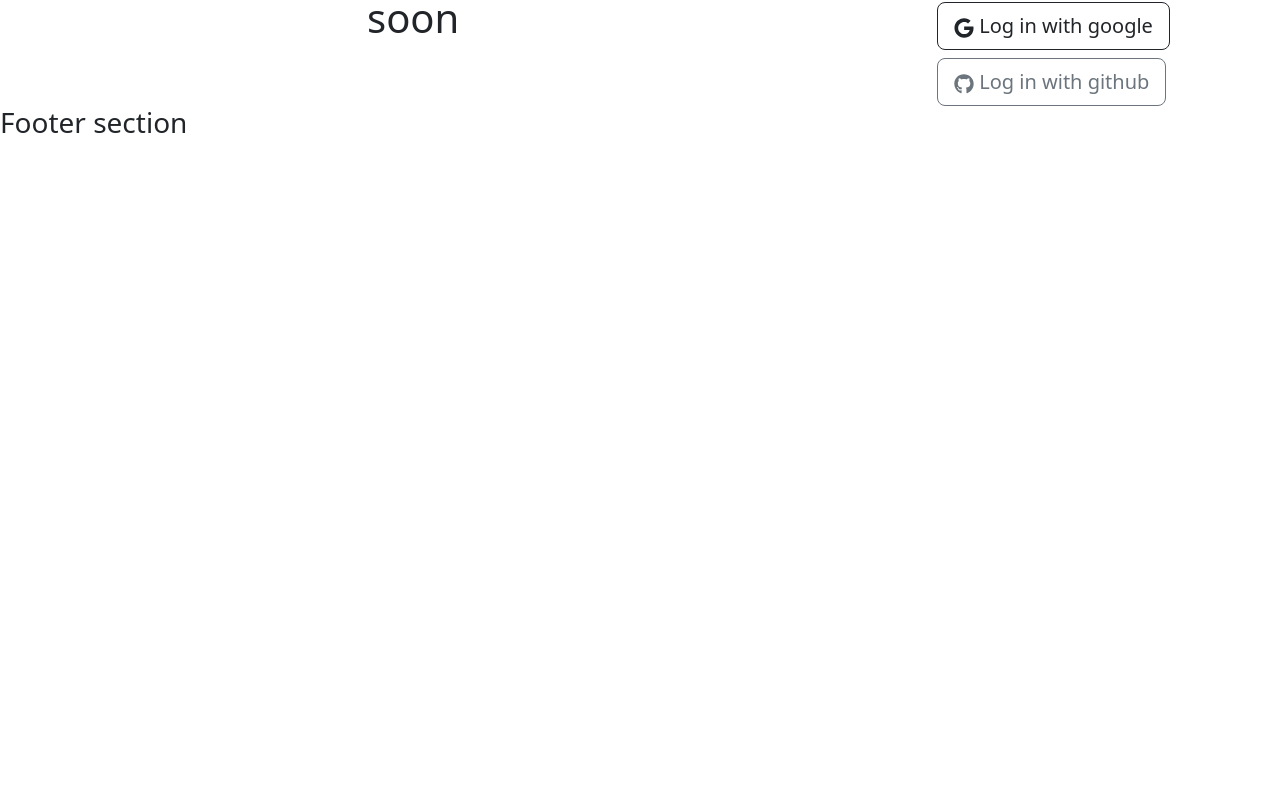
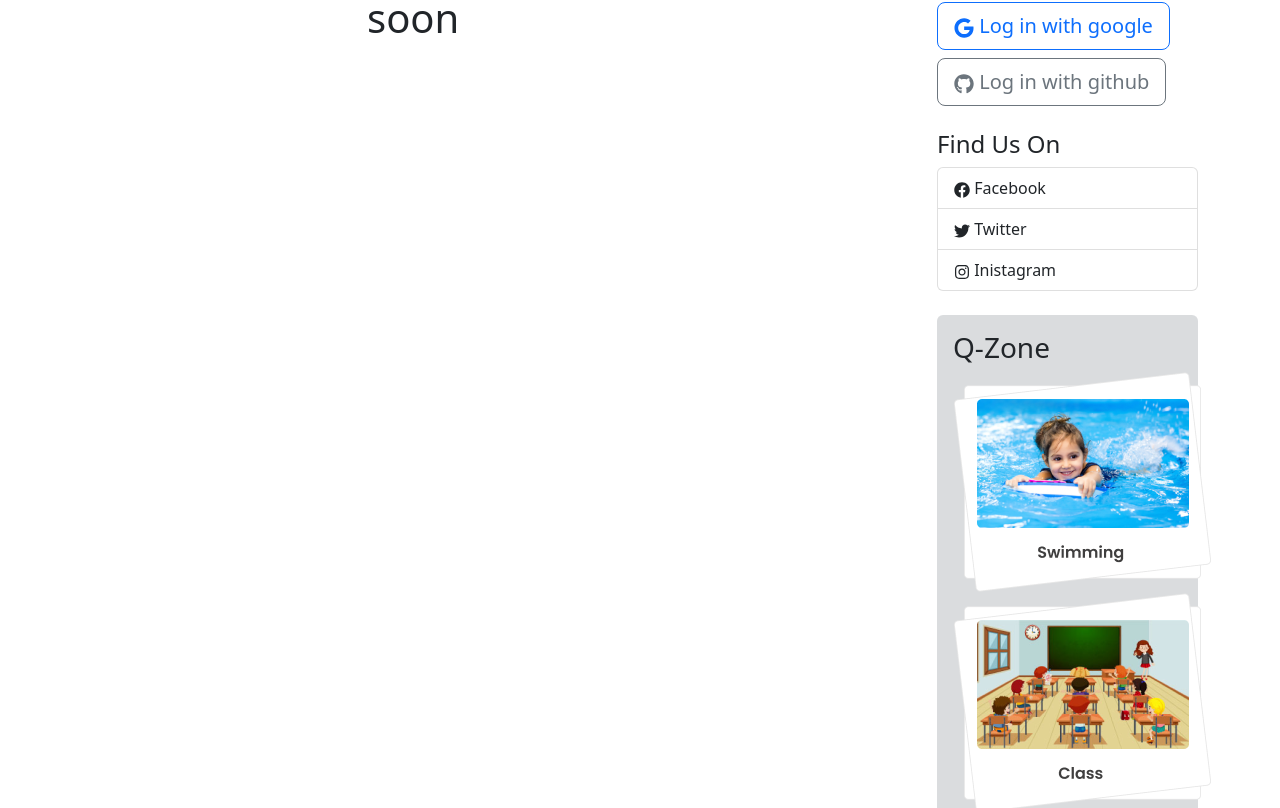
Before and after one commit to webashraf/dragon-news-auth-practice-project, a React (Vite) app: page / in a window 1280 px wide. Shown: the part 392-1200 px from the top of the page. Before the commit the page ends 800 px from the top, so only its background shows below. Built offline with nearby package versions, Linux system fonts and the light colour scheme; no server answers.

Commit message:
add backedn server

```diff
--- a/src/PAGES/SHARED/LeftNav/LeftNav.jsx
+++ b/src/PAGES/SHARED/LeftNav/LeftNav.jsx
@@ -1,6 +1,16 @@
-import React from 'react';
+import React, { useEffect, useState } from 'react';
 
 const LeftNav = () => {
+    const [categories, setCategories] = useState([]);
+
+    useEffect(()=>{
+        fetch("http://localhost:5000/categories")
+        .then(res=> res.json())
+        .then(data=> console.log(data))
+        .catch(err => console.log(err))
+    },[])
+
+
     return (
         <div>
             <h1>Left Nav</h1>
--- /dev/null
+++ b/src/PAGES/SHARED/Q-zone/Qzone.jsx
@@ -0,0 +1,16 @@
+import React from 'react';
+import qZone1 from '../../../assets/qZone1.png'
+import qZone2 from '../../../assets/qZone2.png'
+import qZone3 from '../../../assets/qZone3.png'
+
+const Qzone = () => {
+    return (
+        <div>
+            <img src={qZone1} alt="" />
+            <img src={qZone2} alt="" />
+            <img src={qZone3} alt="" />
+        </div>
+    );
+};
+
+export default Qzone;
--- a/src/PAGES/SHARED/RightNav/RightNav.jsx
+++ b/src/PAGES/SHARED/RightNav/RightNav.jsx
@@ -1,13 +1,26 @@
 import React from 'react';
-import { Button } from 'react-bootstrap';
-import { FaGithub, FaGoogle } from 'react-icons/fa';
+import { Button, ListGroup } from 'react-bootstrap';
+import { FaFacebook, FaGithub, FaGoogle, FaInstagram, FaTwitter } from 'react-icons/fa';
+import Qzone from '../Q-zone/Qzone';
 
 const RightNav = () => {
     return (
         <div>
             <h1>Right Nav</h1>
-            <Button className='mb-2' variant="outline-dark" size="lg">  <FaGoogle /> Log in with google</Button>
+            <Button className='mb-2' variant="outline-primary" size="lg">  <FaGoogle /> Log in with google</Button>
             <Button variant="outline-secondary" size="lg"><FaGithub /> Log in with github</Button>
+            <div className='py-4'>
+                <h4>Find Us On</h4>
+                <ListGroup>
+                    <ListGroup.Item><FaFacebook /> Facebook </ListGroup.Item>
+                    <ListGroup.Item><FaTwitter></FaTwitter> Twitter</ListGroup.Item>
+                    <ListGroup.Item><FaInstagram></FaInstagram>  Inistagram</ListGroup.Item>
+                </ListGroup>
+            </div>
+            <div className='p-3 bg-secondary bg-opacity-25 rounded-2 '>
+                <h3>Q-Zone</h3>
+                <Qzone></Qzone>
+            </div>
         </div>
     );
 };
```
Also changed, not shown: dragon-backend-server/categoriesData/categories.json (added, +34 -0 lines), dragon-backend-server/index.js (added, +19 -0 lines), dragon-backend-server/package.json (added, +18 -0 lines), 1 other file (tests, documents, lock files or other folders).
